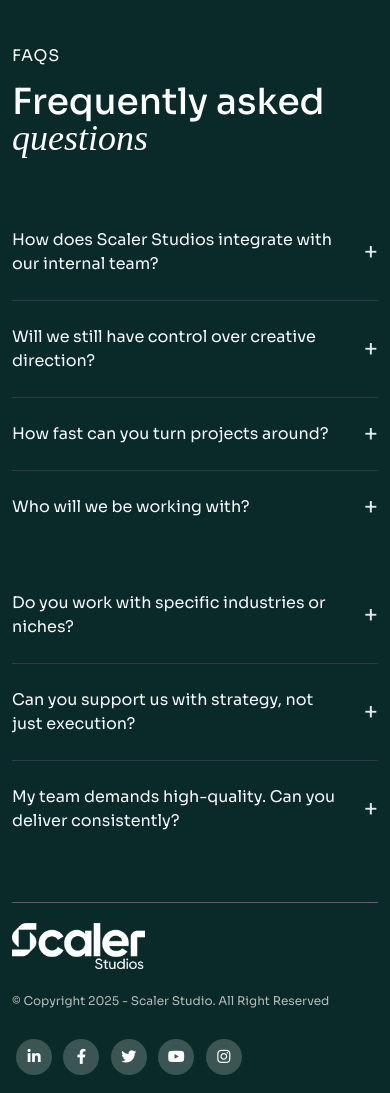
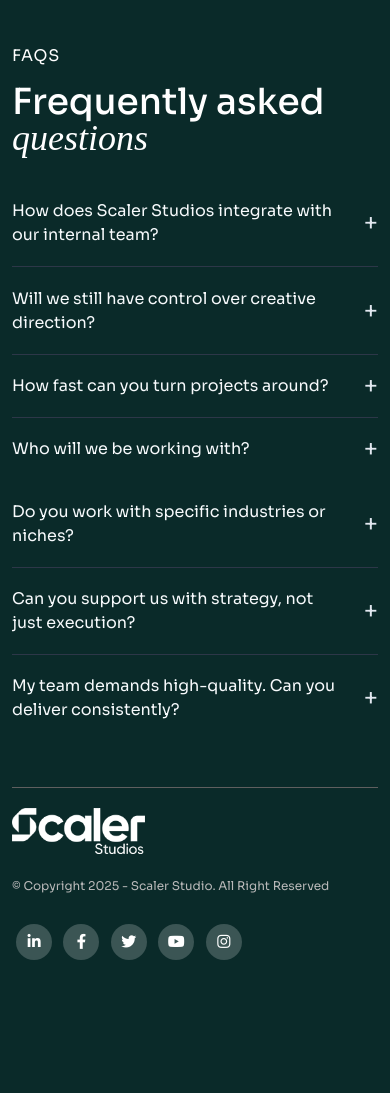
Before and after one commit to Mridul2204/ScalerStudios, a PHP site: page /enterprise.php in a window 390 px wide. Shown: the part 5204-6297 px from the top of the page. After the commit the page ends 6164 px from the top, so only its background shows below. Run offline with PHP 8.4, Linux system fonts and the light colour scheme; some libraries are stand-ins or nearby versions; some web fonts are replaced.

Commit message:
Update responsive.css

```diff
--- a/css/responsive.css
+++ b/css/responsive.css
@@ -935,6 +935,15 @@ line-height: var(--f-fs-font-fs40);
     font-size: 36px;
     line-height: 40px;
 }
+
+.footer-accordian .accordion-summary{
+    font-size: 18px;
+}
+
+.py-4 {
+    padding-top: 1.2rem!important;
+    padding-bottom: 1.2rem!important;
+}
 }
 
 @media only screen and (max-width: 768px) {
@@ -1155,6 +1164,17 @@ line-height: var(--f-fs-font-fs40);
         text-align: left;
         padding: 10px 0;
        }
+
+    .lending-footer1 .copyright-area{
+    margin-top: 0 !important;
+    }
+    .footer-accordian .row>*{
+    margin-top: 0;
+    }
+
+    .lending-ac-bd-top{
+    border-bottom: 1px solid #2d3748;
+    }
 }
 
 
@@ -1460,6 +1480,7 @@ line-height: var(--f-fs-font-fs40);
     .footer-accordian .accordion-summary {
         font-size: 16px;
 }
+}
 @media only screen and (max-width: 480px) {
 
     .hero-area4 .main-heading h1 {
```
